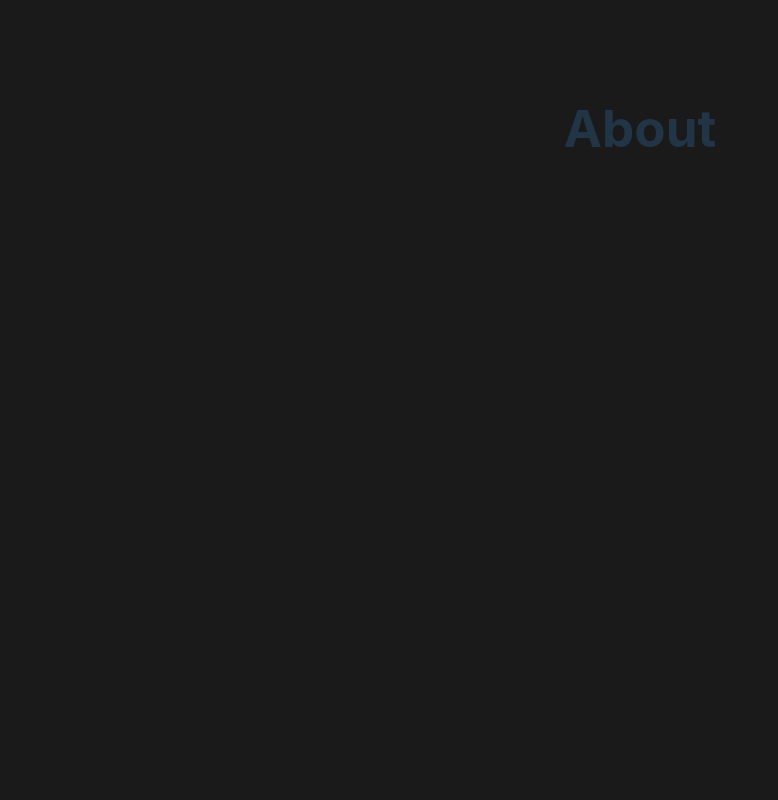
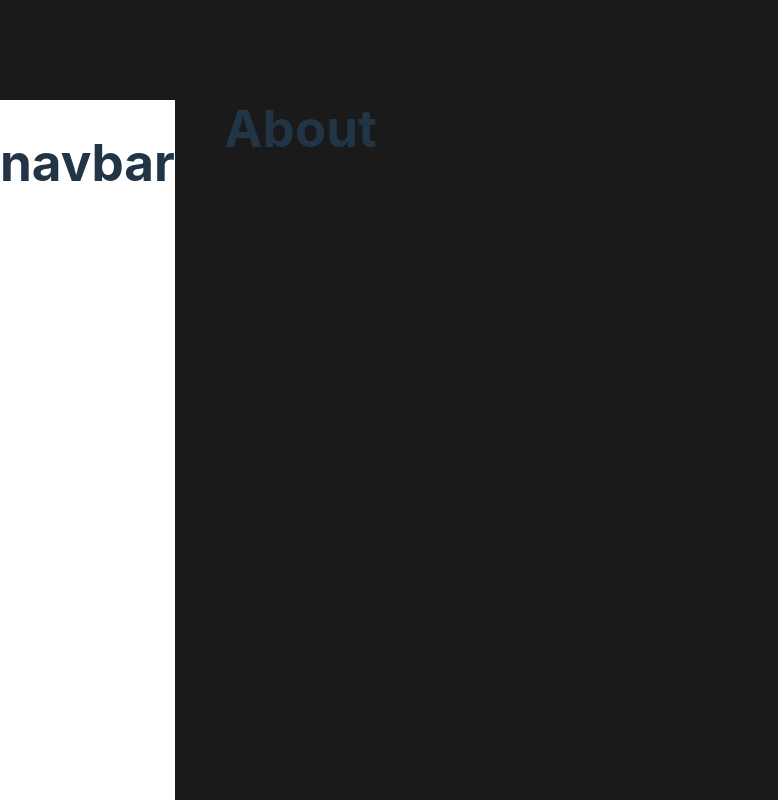
Before and after one commit to Camilo-845/PortafolioWeb, a React (Vite) app: page / in a window 1280 px wide. Shown: the part 700-1500 px from the top of the page, without its empty margins (0-778 px from the left). Built offline with nearby package versions, Linux system fonts and the light colour scheme.

Commit message:
ResumeNavBar Files configuration

```diff
--- /dev/null
+++ b/src/Components/resume/ResumeNavbar/ResumeNavbar.jsx
@@ -0,0 +1,12 @@
+import React from "react";
+import styles from "./resume.module.css"
+
+function ResumeNavbar(){
+    return (
+        <div className={styles.mainContainer}>
+            <h1>navbar</h1>
+        </div>
+    )
+}
+
+export default ResumeNavbar;
--- /dev/null
+++ b/src/Components/resume/ResumeNavbar/resume.module.css
@@ -0,0 +1,3 @@
+.mainContainer{
+    background-color: white;
+}
--- a/src/Components/resume/resume.jsx
+++ b/src/Components/resume/resume.jsx
@@ -4,13 +4,17 @@ import styles from "./resume.module.css"
 import About from "./About/About";
 import Education from "./Education/Education"
 import Skills from "./Skills/Skills"
+import ResumeNavbar from "./ResumeNavbar/ResumeNavbar";
 
-function Resume(){
+function Resume() {
     return (
         <div id="resume" className={styles.mainContainer}>
-            <About></About>
-            <Skills></Skills>
-            <Education></Education>
+            <ResumeNavbar></ResumeNavbar>
+            <div className={styles.componentsContainer}>
+                <About></About>
+                <Skills></Skills>
+                <Education></Education>
+            </div>
         </div>
     )
 }
--- a/src/Components/resume/resume.module.css
+++ b/src/Components/resume/resume.module.css
@@ -0,0 +1,3 @@
+.mainContainer{
+    display: flex;
+}
```
